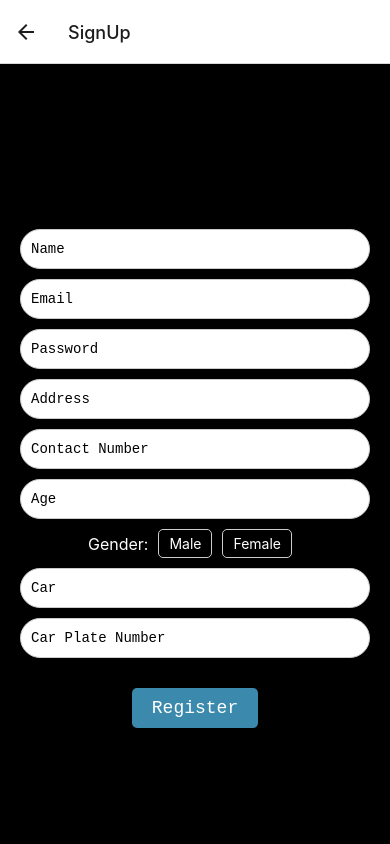
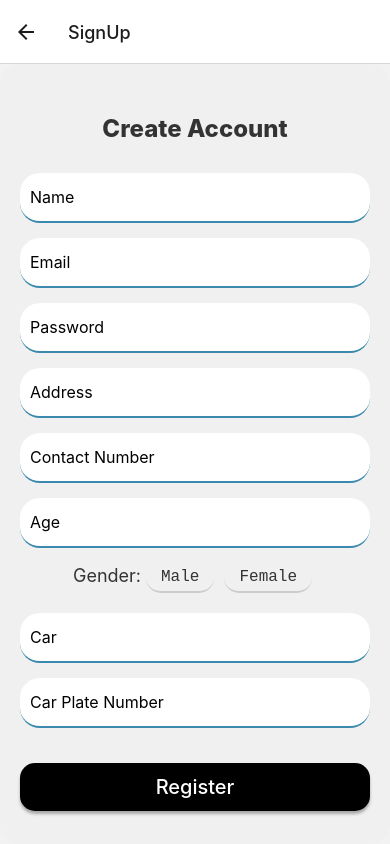
Before and after one commit to meepwn145/capstone-MobileVFnotif, a React Native app: screen /SignUp in a window 390 px wide. Built offline with nearby package versions, Linux system fonts and the light colour scheme.

Commit message:
another change for the better

```diff
--- a/Login.js
+++ b/Login.js
@@ -66,14 +66,14 @@ export function LoginScreen() {
   return (
     <SafeAreaView style={styles.container}>
       <Image
-           source={require('./images/login-background.jpg')}
+           source={require('./images/login2-background.jpg')}
            style={styles.backgroundImage}
            />
     <View style={styles.formContainer}>
       <TextInput
         value={email}
         onChangeText={setEmail}
-        placeholder="Email address"
+        placeholder="Email"
         style={styles.input}
       />
       <TextInput
@@ -132,6 +132,7 @@ const styles = StyleSheet.create({
   formContainer: {
     padding: 20,
     marginTop: 100,
+    fontFamily: 'Courier New',
   },
   input: {
     backgroundColor: '#f0f0f0',
@@ -142,6 +143,7 @@ const styles = StyleSheet.create({
     borderRadius: 20,
     borderWidth: 1,
     borderColor: '#c0c0c0',
+    fontFamily: 'Courier New',
   },
   rememberMeContainer: {
     flexDirection: 'row',
@@ -165,11 +167,14 @@ const styles = StyleSheet.create({
   rememberMeText: {
     flex: 1,
     fontSize: 16,
-    color: '#fff'
+    color: '#fff',
+    fontFamily: 'Courier New',
   },
   forgotPasswordText: {
     fontSize: 16,
-    color: '#3b89ac',
+    color: '#96DED1',
+    fontFamily: 'Courier New',
+
   },
   button: {
     backgroundColor: '#3b89ac',
@@ -188,6 +193,7 @@ const styles = StyleSheet.create({
   buttonText: {
     color: '#fff',
     fontSize: 16,
+    fontFamily: 'Courier New',
   },
   separator: {
     flexDirection: 'row',
@@ -197,13 +203,12 @@ const styles = StyleSheet.create({
   line: {
     flex: 1,
     height: 1,
-    backgroundColor: 'black',
+    backgroundColor: '#fff',
   },
   orText: {
     marginHorizontal: 10,
-    color: 'black',
+    color: '#fff',
     marginBottom: 20,
-    fontWeight: 'bold'
   },
   socialButton: {
     paddingVertical: 15,
@@ -215,6 +220,7 @@ const styles = StyleSheet.create({
   socialButtonText: {
     color: '#fff',
     fontSize: 16,
+    fontFamily: 'Courier New',
   },
   logo: {
     width: 15,
--- a/Next.js
+++ b/Next.js
@@ -37,6 +37,7 @@ const styles = StyleSheet.create({
     marginTop: 20,
     fontSize: 15,
     color: 'black', // You can change the color to match your design
+    fontFamily: 'Courier New',
   },
   backgroundImage: {
     ...StyleSheet.absoluteFillObject, // Makes the background fill the entire screen
--- a/SignUp.js
+++ b/SignUp.js
@@ -49,6 +49,7 @@ export function SignupScreen() {
 
 
   return (
+
     <ScrollView contentContainerStyle={styles.container}>
       <Text style={styles.title}>Create Account</Text>
       <TextInput
@@ -95,14 +96,14 @@ export function SignupScreen() {
      <View style={styles.genderContainer}>
         <Text style={styles.label}>Gender:</Text>
         <TouchableOpacity
-          style={[styles.genderOption, gender === 'male' && styles.selectedGender]}
-          onPress={() => setGender('male')}
+          style={[styles.genderOption, gender === 'Male' && styles.selectedGender]}
+          onPress={() => setGender('Male')}
         >
           <Text style={styles.genderText}>Male</Text>
         </TouchableOpacity>
         <TouchableOpacity
-          style={[styles.genderOption, gender === 'female' && styles.selectedGender]}
-          onPress={() => setGender('female')}
+          style={[styles.genderOption, gender === 'Female' && styles.selectedGender]}
+          onPress={() => setGender('Female')}
         >
           <Text style={styles.genderText}>Female</Text>
         </TouchableOpacity>
@@ -129,69 +130,75 @@ export function SignupScreen() {
 const styles = StyleSheet.create({
   container: {
     flexGrow: 1,
-    justifyContent: 'center',
-    alignItems: 'center',
-    backgroundColor: 'black',
+    justifyContent: 'flex-start', // Align content to start from the top
+    alignItems: 'stretch', // Stretch child components to match the width
+    backgroundColor: '#f0f0f0', // Light background for a modern look
     padding: 20,
-  },
-  image: {
-    width: 100,
-    height: 100,
-    resizeMode: 'contain',
-    marginBottom: 20,
+    borderRadius: 20,
+
   },
   title: {
     fontSize: 24,
-    fontWeight: 'bold',
-    marginBottom: 20,
+    fontWeight: '800',
+    color: '#333', // Darker font for better readability
+    alignSelf: 'center', // Center the title
+    marginVertical: 30, // Add vertical margin
   },
   input: {
-    width: '100%',
-    height: 40,
-    borderWidth: 1,
-    borderColor: '#ccc',
+    height: 50,
+    borderWidth: 0,
+    borderBottomWidth: 2, // Underline style input
+    borderBottomColor: '#3b89ac',
+    marginBottom: 15,
+    paddingHorizontal: 10,
+    backgroundColor: '#fff', // White background for input
+    fontSize: 16, // Larger font size
     borderRadius: 20,
-    marginBottom: 10,
-    paddingHorizontal: 10,
-    backgroundColor:'#FFFFFF',
-    fontFamily:'Courier New'
   },
   button: {
-    backgroundColor: '#3b89ac',
-    paddingVertical: 10,
-    paddingHorizontal: 20,
-    borderRadius: 5,
-    marginTop:20,
+    backgroundColor: 'black', // A vibrant button color
+    paddingVertical: 12,
+    borderRadius: 15, // Rounded corners for buttons
+    marginTop: 20,
+    shadowOpacity: 0.3, // Slight shadow for depth
+    shadowRadius: 3,
+    shadowOffset: { height: 3, width: 0 },
+    elevation: 3, // Elevation for Android
   },
   buttonText: {
+    textAlign: 'center', // Center text in button
     color: '#fff',
-    fontSize: 18,
-    fontFamily:'Courier New'
+    fontSize: 20,
+    fontWeight: '500',
   },
   genderContainer: {
     flexDirection: 'row',
+    justifyContent: 'center', // Center gender options
     alignItems: 'center',
-    marginBottom: 10,
+    marginBottom: 20,
   },
   label: {
-    marginRight: 10,
-    fontSize: 16,
-    color: 'white',
+    fontSize: 18,
+    color: '#333', // Dark label for readability
+    marginBottom: 5, // Space between label and options
   },
   genderOption: {
-    borderWidth: 1,
-    borderColor: '#ccc',
+    borderWidth: 0,
+    borderBottomWidth: 2,
+    borderBottomColor: '#ccc',
     paddingVertical: 5,
-    paddingHorizontal: 10,
-    borderRadius: 5,
-    marginRight: 10,
+    paddingHorizontal: 15,
+    marginHorizontal: 5, // Add horizontal margin between buttons
+    borderRadius: 25,
   },
   selectedGender: {
-    borderColor: '#3b89ac',
-    backgroundColor: '#3b89ac',
+    borderBottomColor: '#4169E1', // Highlight color for selected gender
+    backgroundColor: '#96DED1', // Light background for selected gender option
   },
   genderText: {
-    color: 'white',
+    color: '#333',
+    fontSize: 16,
+    fontFamily: 'Courier New'
   },
 });
 export default SignupScreen;
```
Also changed, not shown: images/login2-background.jpg (added).
